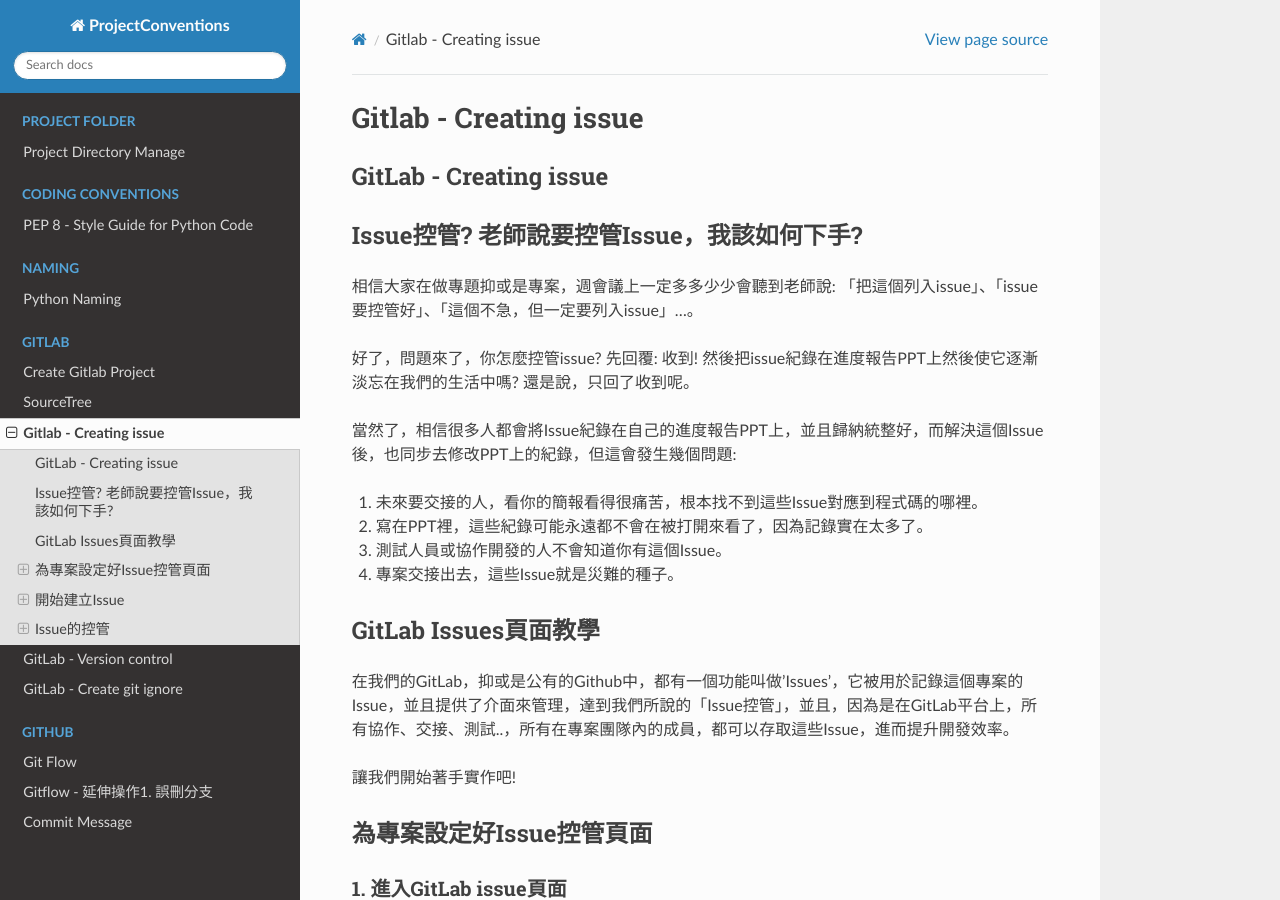
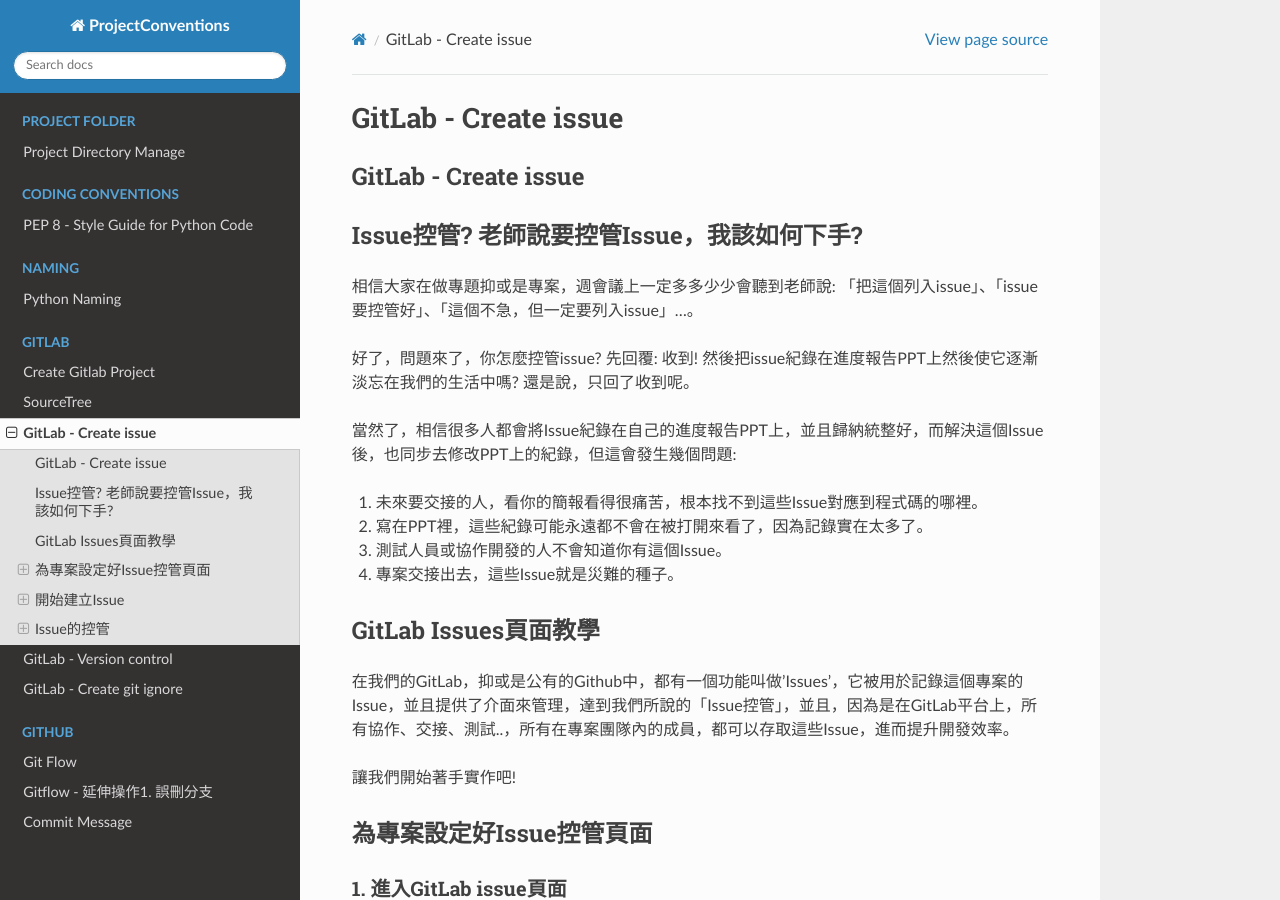
Before and after one commit to JiangXiu11200/ProjectConventions, a Sphinx documentation site: the page built from source/pages/Gitlab/create_issue.rst, in a window 1280 px wide and 900 px high. Built offline with Sphinx 7.4.7 and the Read the Docs theme 2.0.0, drawn with Linux system fonts in a browser that asks for light colours.

Commit message:
style (GitLab): rename create issue

```diff
--- a/source/index.rst
+++ b/source/index.rst
@@ -26,7 +26,7 @@
 
    * :doc:`pages/Gitlab/create_gitlab_project`
    * :doc:`pages/Gitlab/sourcetree`
-   * :doc:`pages/Gitlab/creating_issue`
+   * :doc:`pages/Gitlab/create_issue`
    * :doc:`pages/Gitlab/version_control`
    * :doc:`pages/Gitlab/create_git_ignore`
 
@@ -64,7 +64,7 @@
 
    pages/Gitlab/create_gitlab_project
    pages/Gitlab/sourcetree
-   pages/Gitlab/creating_issue
+   pages/Gitlab/create_issue
    pages/Gitlab/version_control
    pages/Gitlab/create_git_ignore
 
--- a/source/pages/Gitlab/creating_issue.rst
+++ b/source/pages/Gitlab/create_issue.rst
@@ -1,8 +1,8 @@
 ===============================
-Gitlab - Creating issue
+GitLab - Create issue
 ===============================
 
-GitLab - Creating issue
+GitLab - Create issue
 ---------------------------
 
 Issue控管? 老師說要控管Issue，我該如何下手?
```
